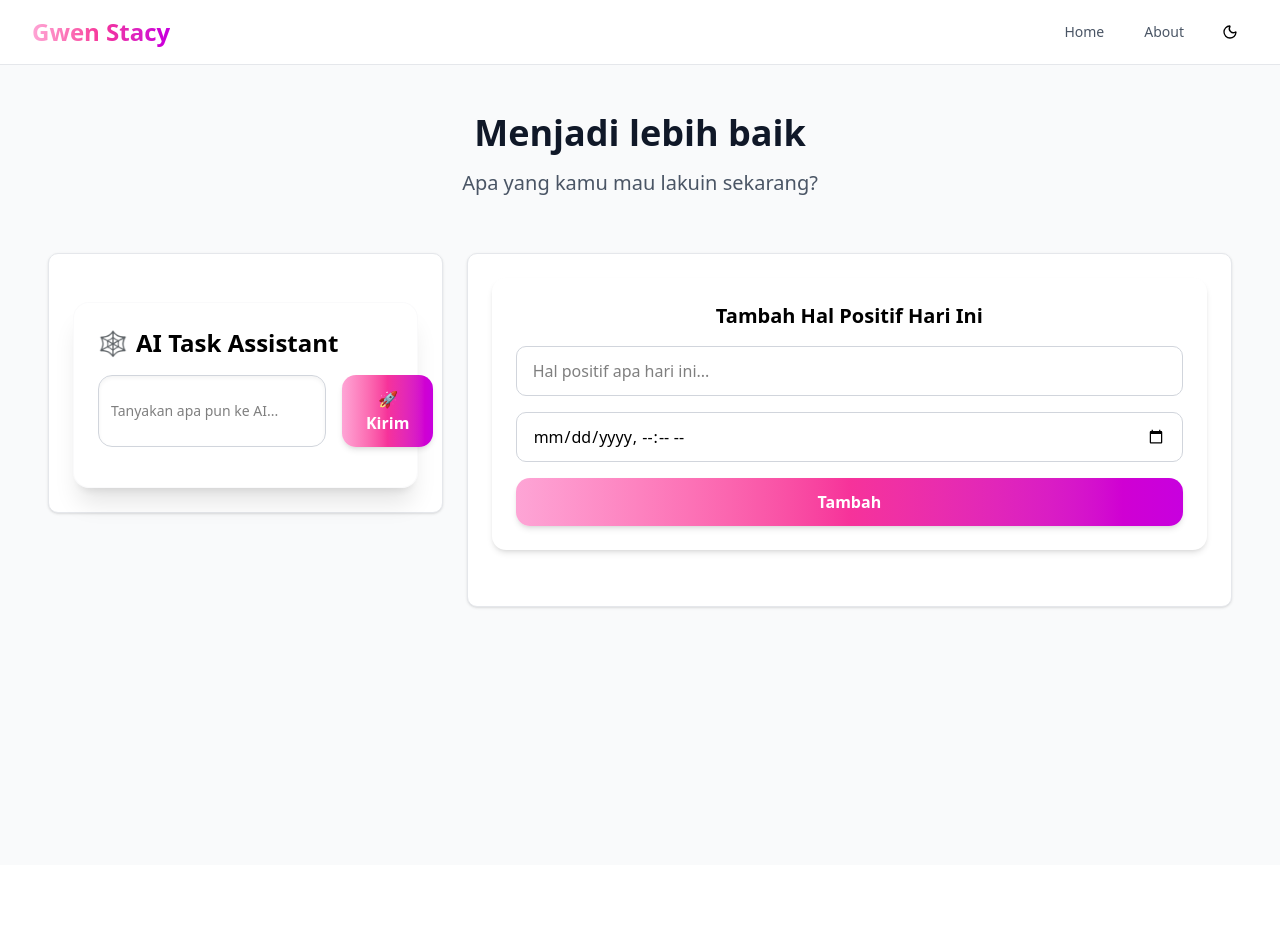
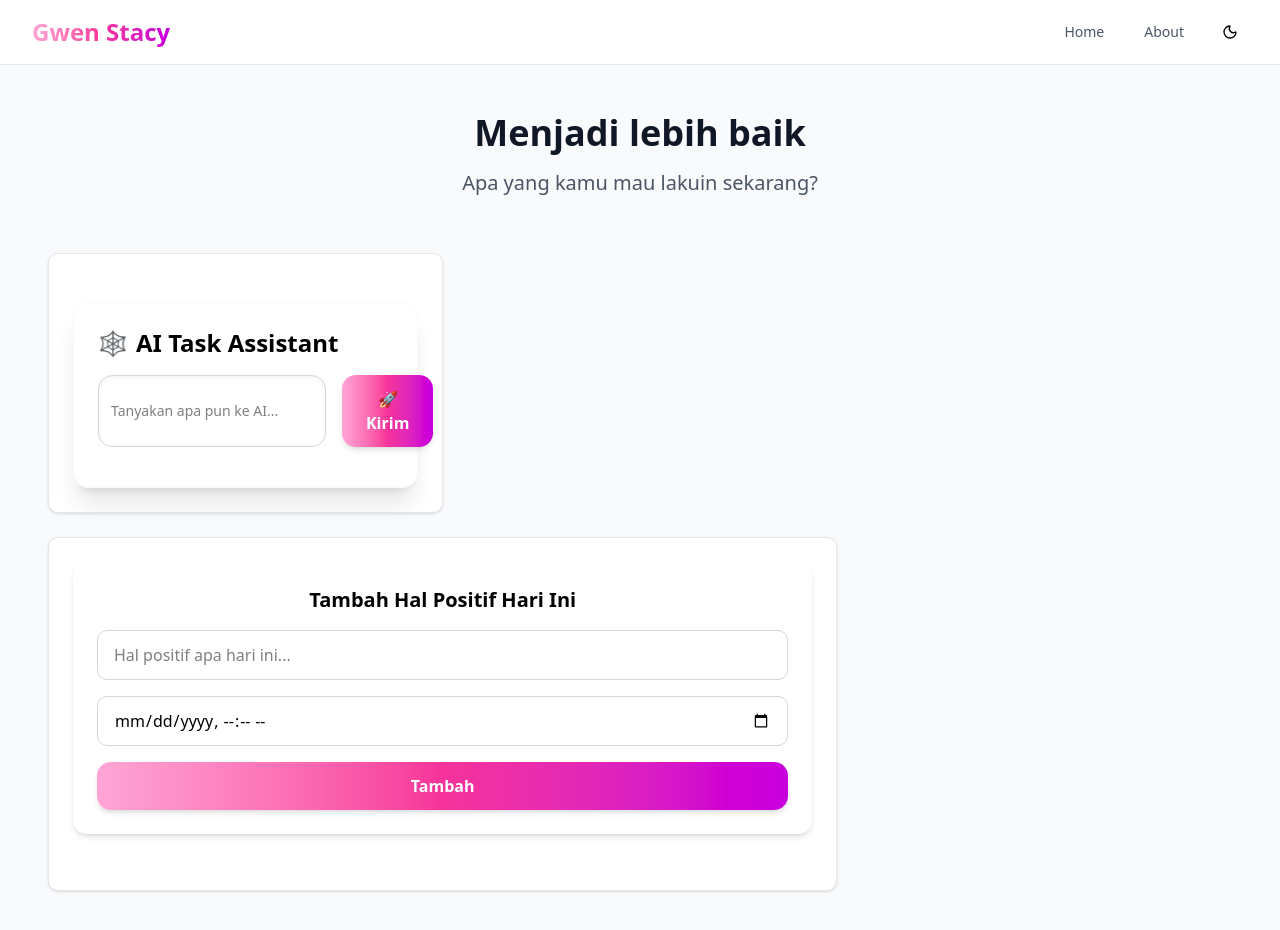
Before and after one commit to xpe0ple/TodoS, a Next.js app: page / in a window 1280 px wide. Both pictures are taken after a click on the button "Daftar To-Do". Shown: the top 930 px of the page. Before the commit the page ends 865 px from the top, so only its background shows below. Built offline with nearby package versions, Linux system fonts and the light colour scheme.

Commit message:
deadline fitur

```diff
--- a/src/app/page.tsx
+++ b/src/app/page.tsx
@@ -199,7 +199,7 @@ export default function Home() {
           <AnimatePresence>
             {(aiResponded || showTodo) && (
               <motion.div
-                className="flex flex-col lg:flex-row gap-6 max-w-7xl mx-auto px-4 sm:px-8 py-6 items-start"
+                className="flex flex-col sm:flex-wrap lg:flex-row gap-6 max-w-7xl mx-auto px-4 sm:px-8 py-6 items-start"
                 initial="hidden"
                 animate="visible"
                 variants={containerVariants}
```
